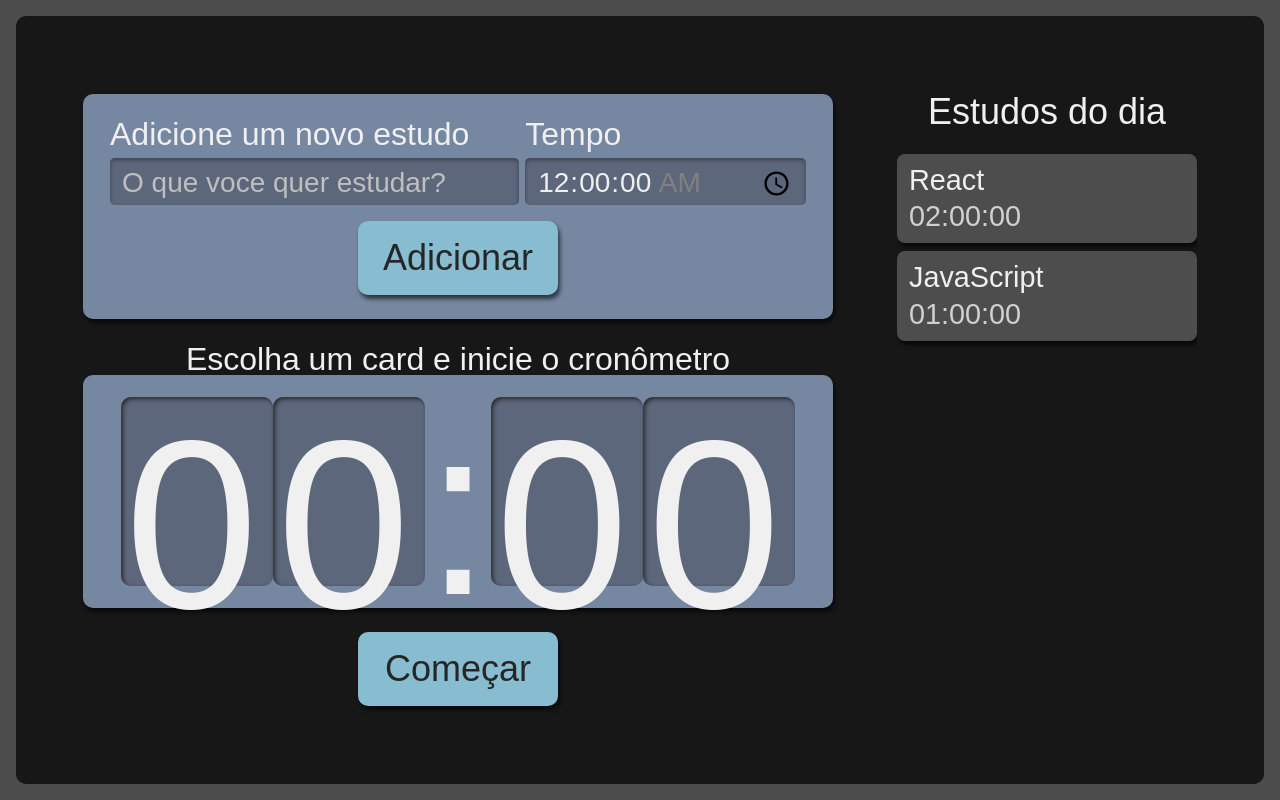
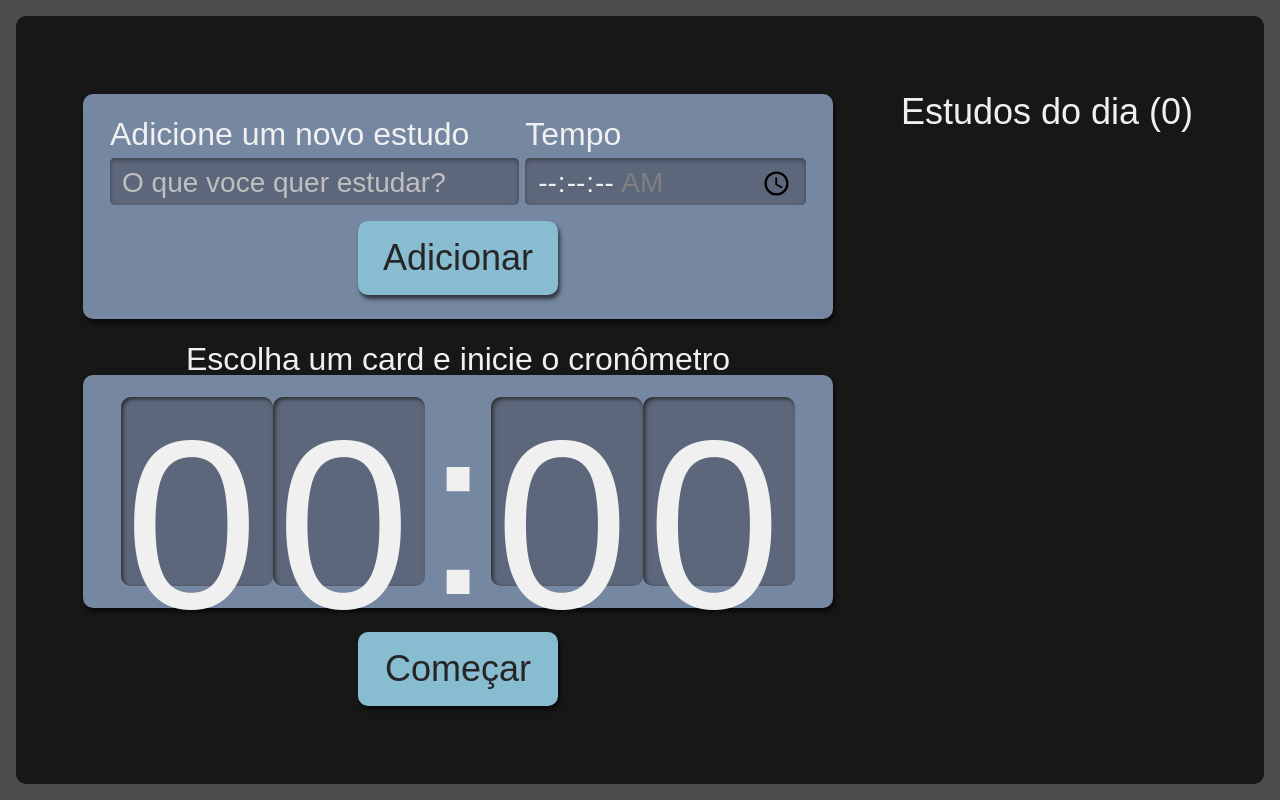
Before and after one commit to netodomingos/react-ts, a React (Create React App) app: page / in a window 1280 px wide. Built offline with nearby package versions, Linux system fonts and the light colour scheme.

Commit message:
✨feature: creation of the context and creation of the function to add tasks

```diff
--- a/src/components/Form/Form.tsx
+++ b/src/components/Form/Form.tsx
@@ -1,17 +1,22 @@
-import { useState } from 'react'
+import { useContext, useState } from 'react'
+import TaskContext from '../../contexts/TaskContext'
 import { IItem } from '../../interfaces/Item'
 import Button from '../Button/Button'
 
 import style from './style.module.scss'
 
 export default function Form() {
-	const [task, setTask] = useState<IItem>({ tarefa: '', tempo: '00:00' })
+  const [form, setForm ] = useState<IItem>({ tarefa: '', tempo: '', id: 1 })
+  const { task, setTask } = useContext(TaskContext)
 
 	function handleAddTask(event: React.FormEvent<HTMLFormElement>){
 		event.preventDefault()
 
-		console.log(task);
-		// console.log(time);
+    if(task.length === 0){
+      setTask([{ tarefa: form.tarefa, tempo: form.tempo, id: task.length }])
+    } else {
+      setTask([...task, { tarefa: form.tarefa, tempo: form.tempo, id: task.length }])
+    }
 	}
 
   return (
@@ -24,8 +29,8 @@ export default function Form() {
                 id='tarefa'
                 placeholder='O que voce quer estudar?'
                 required
-                value={task.tarefa}
-                onChange={text => setTask({ ...task, tarefa: text.currentTarget.value })}
+                value={form.tarefa}
+                onChange={text => setForm({ ...form, tarefa: text.currentTarget.value })}
 
             />
         </div>
@@ -39,12 +44,13 @@ export default function Form() {
                 min='00:00:00'
                 max='01:30:00'
                 required
-								value={task.tempo}
-                onChange={text => setTask({ ...task, tempo: text.currentTarget.value })}
+								value={form.tempo}
+                onChange={text => setForm({ ...form, tempo: text.currentTarget.value })}
             />
         </div>
         <Button
             title='Adicionar'
+            type='submit'
         />
     </form>
   )
--- a/src/components/List/List.tsx
+++ b/src/components/List/List.tsx
@@ -1,28 +1,21 @@
-import { useState } from 'react'
+import { useContext } from 'react'
+
+import TaskContext from '../../contexts/TaskContext'
 import Item from './Item/Item'
 
 import style from './style.module.scss'
 
 export default function List() {
-	const [tarefas, setTarefas] = useState([
-		{
-			tarefa: 'React',
-			tempo: '02:00:00'
-		},
-		{
-			tarefa: 'JavaScript',
-			tempo: '01:00:00'
-		}
-	])
+	const { task } = useContext(TaskContext)
 
   return (
     <aside className={style.listaTarefas}>
-      <h2>Estudos do dia</h2>
+      <h2>Estudos do dia ({task.length})</h2>
       <ul>
 				{
-					tarefas.map((tarefa, index) => (
+					task.map((tarefa) => (
 						<Item
-							key={index}
+							key={tarefa.id}
 							{...tarefa}
 						/>
 					))
--- /dev/null
+++ b/src/contexts/TaskContext.tsx
@@ -0,0 +1,27 @@
+import { createContext, useState } from 'react'
+import { Children } from '../interfaces/Children'
+
+import { IItem } from '../interfaces/Item'
+
+interface TaskContextProps {
+  task: Array<IItem>,
+  setTask: React.Dispatch<React.SetStateAction<Array<IItem>>>
+}
+
+const DEFAULT_VALUE: TaskContextProps = { task: [], setTask: () => {} }
+
+const TaskContext = createContext<TaskContextProps>(DEFAULT_VALUE)
+
+export const TaskProvider = ({ children }: Children) => {
+  const [task, setTask] = useState<Array<IItem>>([])
+
+  return (
+    <TaskContext.Provider
+      value={{ task, setTask }}
+    >
+      {children}
+    </TaskContext.Provider>
+  )
+}
+
+export default TaskContext
--- /dev/null
+++ b/src/interfaces/Children.ts
@@ -0,0 +1,5 @@
+import { ReactNode } from "react";
+
+export interface Children {
+  children: ReactNode;
+}
--- a/src/interfaces/item.ts
+++ b/src/interfaces/item.ts
@@ -1,4 +1,5 @@
 export interface IItem {
   tarefa: string,
   tempo: string,
+  id: number
 }
--- a/src/pages/App.tsx
+++ b/src/pages/App.tsx
@@ -1,15 +1,18 @@
 import Form from '../components/Form/Form';
 import List from '../components/List/List';
 import StopWatch from '../components/StopWatch/StopWatch';
+import { TaskProvider } from '../contexts/TaskContext';
 
 import style from './style.module.scss'
 
 export default function App() {
   return (
     <div className={style.AppStyle}>
-      <Form />
-      <List />
-      <StopWatch />
+      <TaskProvider>
+        <Form />
+        <List />
+        <StopWatch />
+      </TaskProvider>
     </div>
   );
 }
```
